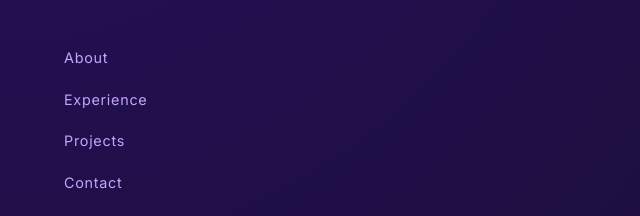
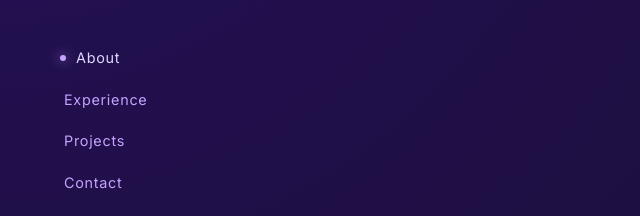
Before and after one commit to viktoriagrubi/wiktoriagrubiznaportfolio, a plain HTML site: page index.html in a window 1280 px wide. Shown: the part 352-568 px from the top of the page, 0-640 px from the left. Drawn offline with nearby package versions, Linux system fonts and the light colour scheme.

Commit message:
updated nav

```diff
--- a/script.js
+++ b/script.js
@@ -79,3 +79,32 @@ contactForm.addEventListener("submit", function (e) {
     },
   );
 });
+
+const sections = document.querySelectorAll("main section, footer section");
+const navLinks = document.querySelectorAll(".side-nav .nav-link");
+
+const sectionObserver = new IntersectionObserver(
+  (entries) => {
+    entries.forEach((entry) => {
+      if (entry.isIntersecting) {
+        const id = entry.target.getAttribute("id");
+
+        navLinks.forEach((link) => {
+          link.classList.toggle(
+            "active",
+            link.getAttribute("href") === `#${id}`,
+          );
+        });
+      }
+    });
+  },
+  {
+    root: null,
+    rootMargin: "-40% 0px -40% 0px",
+    threshold: 0,
+  },
+);
+
+sections.forEach((section) => {
+  sectionObserver.observe(section);
+});
--- a/style.css
+++ b/style.css
@@ -497,6 +497,33 @@ footer a:hover {
   transition: opacity 0.3s ease;
 }
 
+.side-nav .nav-link {
+  position: relative;
+  display: inline-block;
+  padding-left: 0;
+  transition:
+    color 0.3s ease,
+    transform 0.3s ease;
+}
+
+.side-nav .nav-link.active {
+  color: #e0d7ff;
+  transform: translateX(12px);
+}
+
+.side-nav .nav-link.active::before {
+  content: "";
+  position: absolute;
+  left: -16px;
+  top: 50%;
+  transform: translateY(-50%);
+  width: 6px;
+  height: 6px;
+  border-radius: 50%;
+  background-color: #c5a3ff;
+  box-shadow: 0 0 12px rgba(197, 163, 255, 0.8);
+}
+
 @media (max-width: 900px) {
   .layout {
     flex-direction: column;
```
